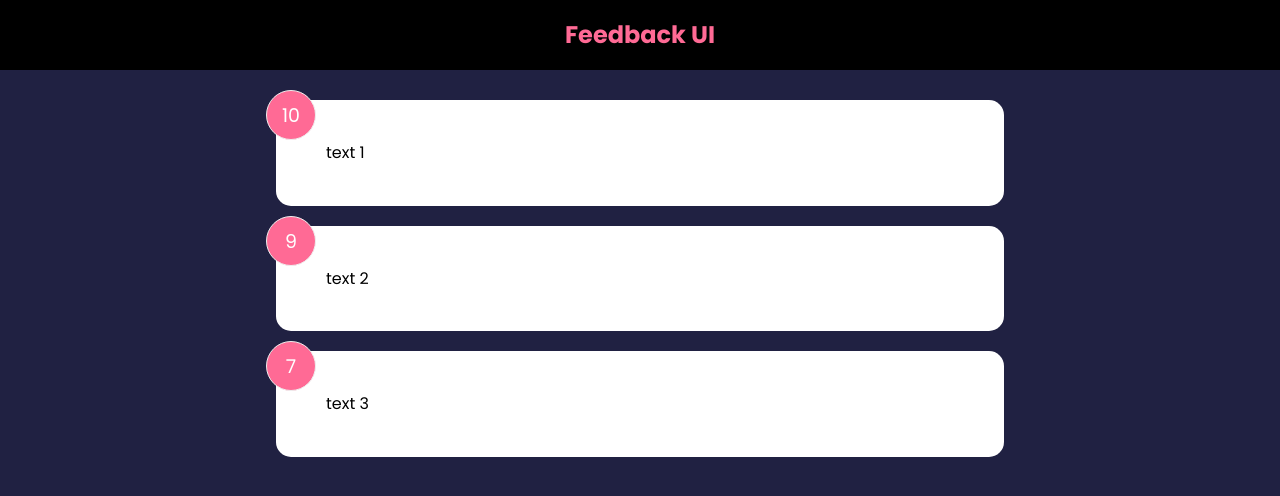
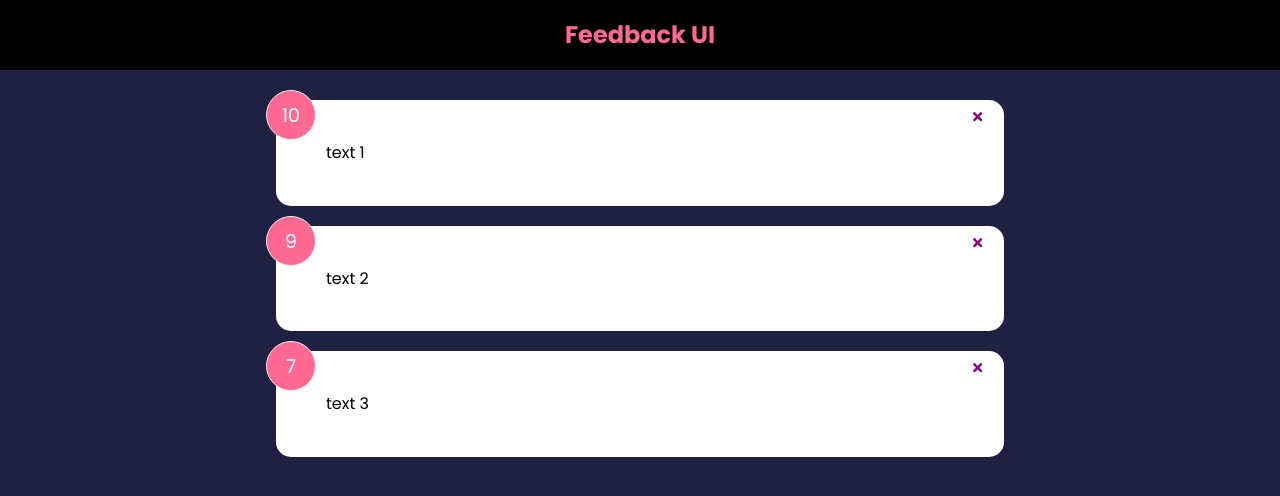
Before and after one commit to Rocio01/feedback-app, a React (Create React App) app: page / in a window 1280 px wide. Shown: the top 496 px of the page. Built offline with nearby package versions, Linux system fonts and the light colour scheme.

Commit message:
Add delete functionality

```diff
--- a/src/App.js
+++ b/src/App.js
@@ -6,11 +6,19 @@
 
 function App() {
   const [feedback, setFeedback] = useState(FeedbackData)
+
+  const deleteFeedback = (id) => {
+    if(window.confirm("Are you sure?")){
+      setFeedback(feedback.filter((item)=> item.id !== id ))
+    }
+  }
   return (
     <div className="App">
       <Header />
       <div className="container">
-        <FeedbackList feedback={feedback} />
+        <FeedbackList
+         feedback={feedback}
+         handleDelete={deleteFeedback} />
       </div>
     </div>
   );
--- a/src/FeedbackItem.jsx
+++ b/src/FeedbackItem.jsx
@@ -1,10 +1,16 @@
 import React from 'react'
+import {FaTimes} from 'react-icons/fa'
 import Card from './shared/Card'
 
-const FeedbackItem = ({item}) => {
+const FeedbackItem = ({item, handleDelete}) => {
+
+
   return (
     <Card>
       <div className="num-display">{item.rating}</div>
+      <button onClick={() => handleDelete(item.id)} className="close">
+        <FaTimes color='purple' />
+        </button>
       <div className="text-display">{item.text}</div>
 
     </Card>
--- a/src/components/FeedbackList.jsx
+++ b/src/components/FeedbackList.jsx
@@ -1,14 +1,17 @@
  import React from 'react'
  import FeedbackItem from '../FeedbackItem'
 
- const FeedbackList = ({feedback}) => {
+ const FeedbackList = ({feedback, handleDelete}) => {
   if( !feedback || feedback.length === 0){
     return <p>No feedback yet </p>
   }
    return (
      <div className="feedback-list">
        {feedback.map((item) => (
-         <FeedbackItem key={item.id} item={item} />
+         <FeedbackItem
+         key={item.id}
+         item={item}
+         handleDelete={handleDelete} />
        ))}
      </div>
    )
```
